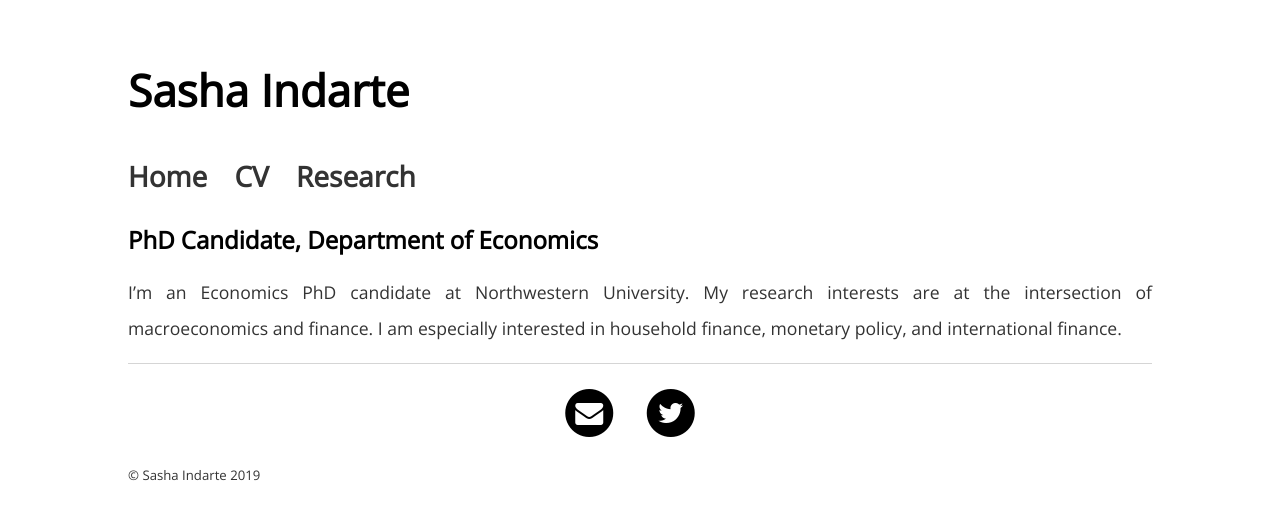
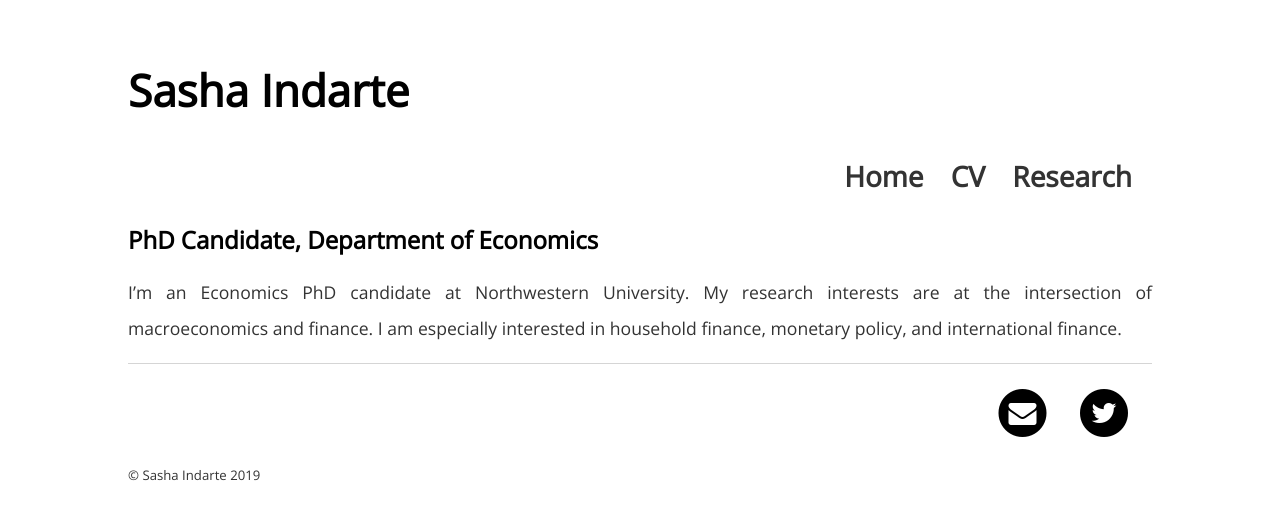
Before and after one commit to sashaindarte/sashaindarte.github.io, a Jekyll site: the page built from index.html, in a window 1280 px wide. Shown: the top 520 px of the page. Built offline with Jekyll 4.4.1, drawn with Linux system fonts in a browser that asks for light colours.

Commit message:
Update main.css

```diff
--- a/css/main.css
+++ b/css/main.css
@@ -8,7 +8,7 @@ nav ul, footer ul {
     list-style: none;
     font-weight: bold;
     font-size: 1.75em;
-    float = right;
+    text-align: right;
 }
 nav ul li, footer ul li {
     display: inline;
```
